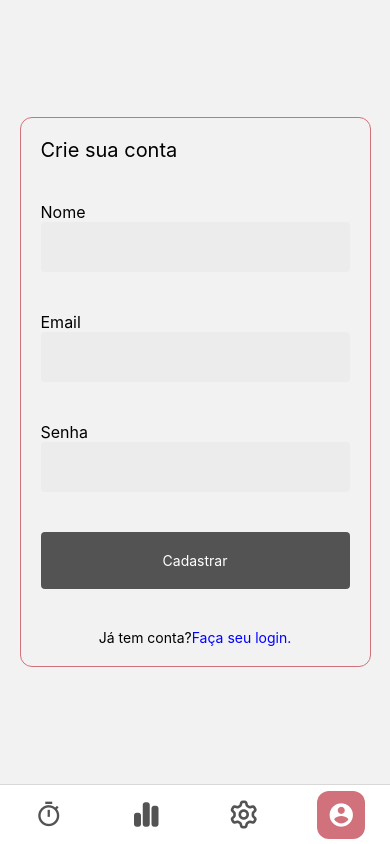
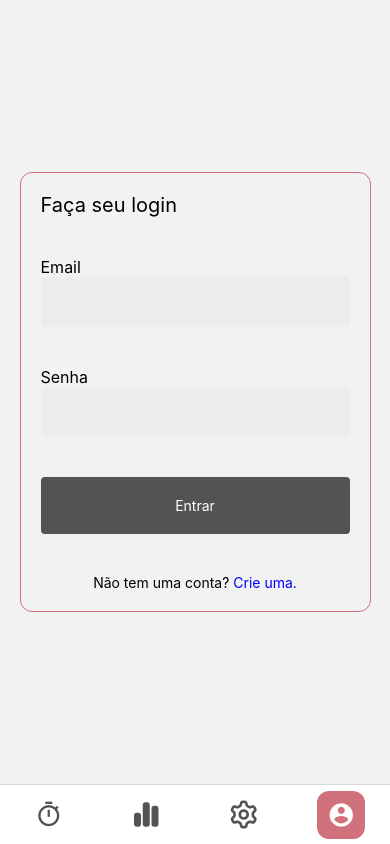
Before and after one commit to JV-projects/chromodoro-app, a React Native app: screen /Conta in a window 390 px wide. Built offline with nearby package versions, Linux system fonts and the light colour scheme.

Commit message:
feat: Adicionando estado nos formulários de login e cadastro na tela de conta

```diff
--- a/chromo-screens/Cadastro.tsx
+++ b/chromo-screens/Cadastro.tsx
@@ -2,7 +2,14 @@ import React from "react";
 
 import { View, Text, TextInput, TouchableOpacity, Pressable, StyleSheet } from "react-native";
 
-export default function Cadastro(){
+
+import { StackNavigationProp } from '@react-navigation/stack';
+
+type Cadastro = {
+    handleTrocaForm: () => void
+}
+
+export default function Cadastro({handleTrocaForm}: Cadastro){
 
     return(
         <View style={styles.viewLogin}>
@@ -32,11 +39,11 @@ export default function Cadastro(){
             </View>
 
             <View style={styles.viewLink}>
-                <Text>Já tem conta?<Pressable><Text style={{color: 'blue'}}>Faça seu login.</Text></Pressable></Text>
+                <Text>Já tem conta?</Text>
+                <Pressable onPress={() => handleTrocaForm()}><Text style={{color: 'blue'}}> Faça seu login.</Text></Pressable>
             </View>
         </View>
     )
-
 }
 
 const styles = StyleSheet.create({
@@ -73,7 +80,9 @@ const styles = StyleSheet.create({
         borderRadius: 12
     },
     viewLink:{
+        flexDirection: 'row',
         alignItems: 'center',
         justifyContent: 'center'
-    }
+    },
+
 })
--- a/chromo-screens/Conta.tsx
+++ b/chromo-screens/Conta.tsx
@@ -1,20 +1,45 @@
 import React from "react";
+
+import { useState } from "react";
 
 import { Text, View, StyleSheet } from "react-native";
 
 import Login from "./Login";
 import Cadastro from "./Cadastro";
 
+import { StackNavigationProp } from '@react-navigation/stack';
+
+type Conta = {
+    navigation: StackNavigationProp<any>
+}
+
 export default function Conta() {
-    return (
-        <View style={styles.viewConta}>
-            <Cadastro />
-        </View>
-    )
+
+    const [isLogin, setIsLogin] = useState(true)
+    const [isCadastro, setIsCadastro] = useState(false)
+
+    function handleTrocaForm(){
+        setIsCadastro(!isCadastro)
+        setIsLogin(!isLogin)
+    }
+
+    if(isLogin){
+        return(
+            <Login handleTrocaForm={handleTrocaForm}/>
+        )
+    }
+
+    if(isCadastro){
+        return(
+            <Cadastro handleTrocaForm={handleTrocaForm}/>
+        )
+    }
+
+
 }
 
 const styles = StyleSheet.create({
-    viewConta:{
+    viewConta: {
         flex: 1,
         alignItems: 'center',
         justifyContent: 'center'
--- a/chromo-screens/Login.tsx
+++ b/chromo-screens/Login.tsx
@@ -1,10 +1,18 @@
 import React from "react";
+
+import { useState } from "react";
 
 import { View, Text, TextInput, TouchableOpacity, Pressable, StyleSheet } from "react-native";
 
-export default function Login(){
+type Login = {
+    handleTrocaForm: () => void
+}
 
-    return(
+export default function Login({ handleTrocaForm }: Login) {
+
+    const [focus, setFocus] = useState(false)
+
+    return (
         <View style={styles.viewLogin}>
             <View>
                 <Text style={styles.titulo}>Faça seu login</Text>
@@ -12,7 +20,7 @@ export default function Login(){
 
             <View>
                 <Text style={styles.label}>Email</Text>
-                <TextInput style={styles.input}/>
+                <TextInput style={styles.input} />
             </View>
 
             <View>
@@ -27,7 +35,8 @@ export default function Login(){
             </View>
 
             <View style={styles.viewLink}>
-                <Text>Não tem uma conta?<Pressable><Text style={{color: 'blue'}}>Crie uma.</Text></Pressable></Text>
+                <Text>Não tem uma conta?</Text>
+                <Pressable onPress={() => handleTrocaForm()}><Text style={{ color: 'blue' }}> Crie uma.</Text></Pressable>
             </View>
         </View>
     )
@@ -35,30 +44,36 @@ export default function Login(){
 }
 
 const styles = StyleSheet.create({
-    titulo:{
+    titulo: {
         fontSize: 20
-    },
-    formGrupo: {
-
     },
     label: {
         fontSize: 16
     },
-    input:{
+    input: {
         height: 50,
-        backgroundColor: "#ECECEC",
+        paddingLeft: 10,
+        backgroundColor: "#ececec",
         borderRadius: 4,
     },
-    button:{
+    inputFocus: {
+        height: 50,
+        paddingLeft: 10,
+        backgroundColor: "#ececec",
+        borderWidth: 1,
+        borderColor: "#c0c0c0",
+        borderRadius: 4,
+    },
+    button: {
         backgroundColor: "#535353",
         padding: 20,
         alignItems: 'center',
         borderRadius: 4
     },
-    buttonText:{
+    buttonText: {
         color: "#fff"
     },
-    viewLogin:{
+    viewLogin: {
         width: "90%",
         margin: 'auto',
         padding: 20,
@@ -67,7 +82,8 @@ const styles = StyleSheet.create({
         borderColor: '#D1717B',
         borderRadius: 12
     },
-    viewLink:{
+    viewLink: {
+        flexDirection: 'row',
         alignItems: 'center',
         justifyContent: 'center'
     }
```
